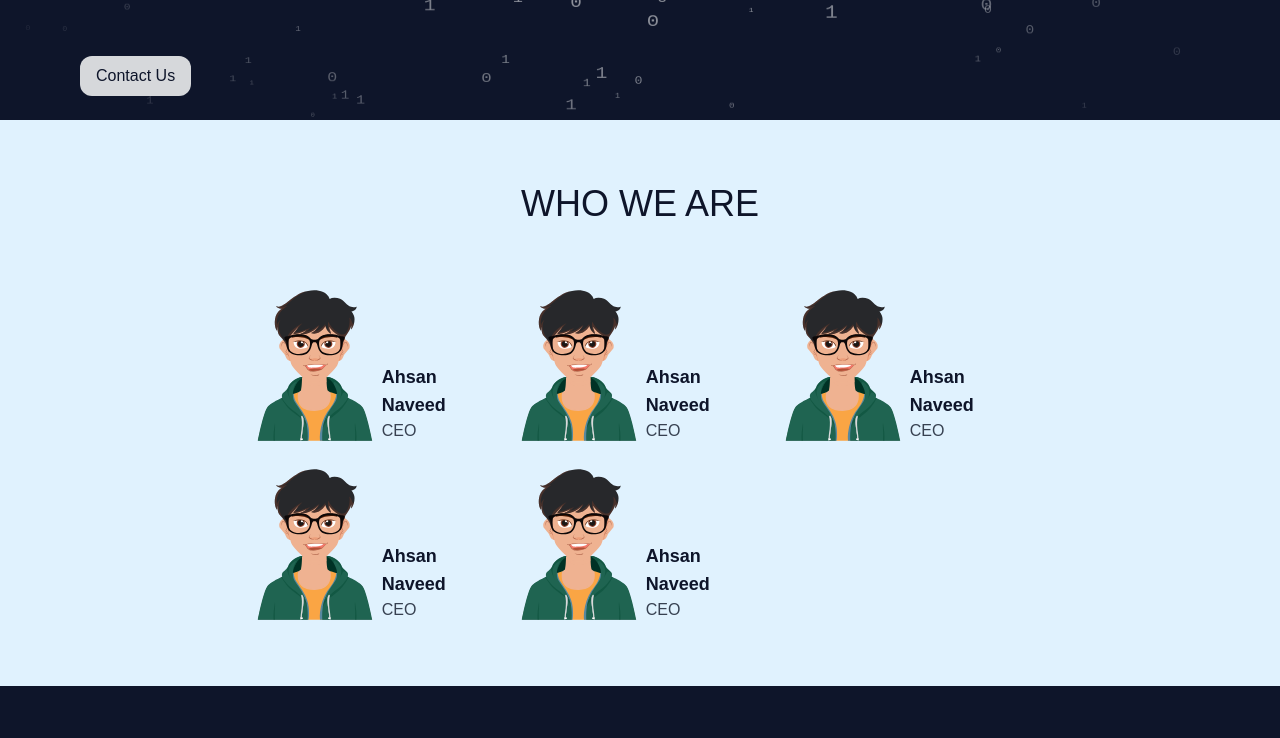
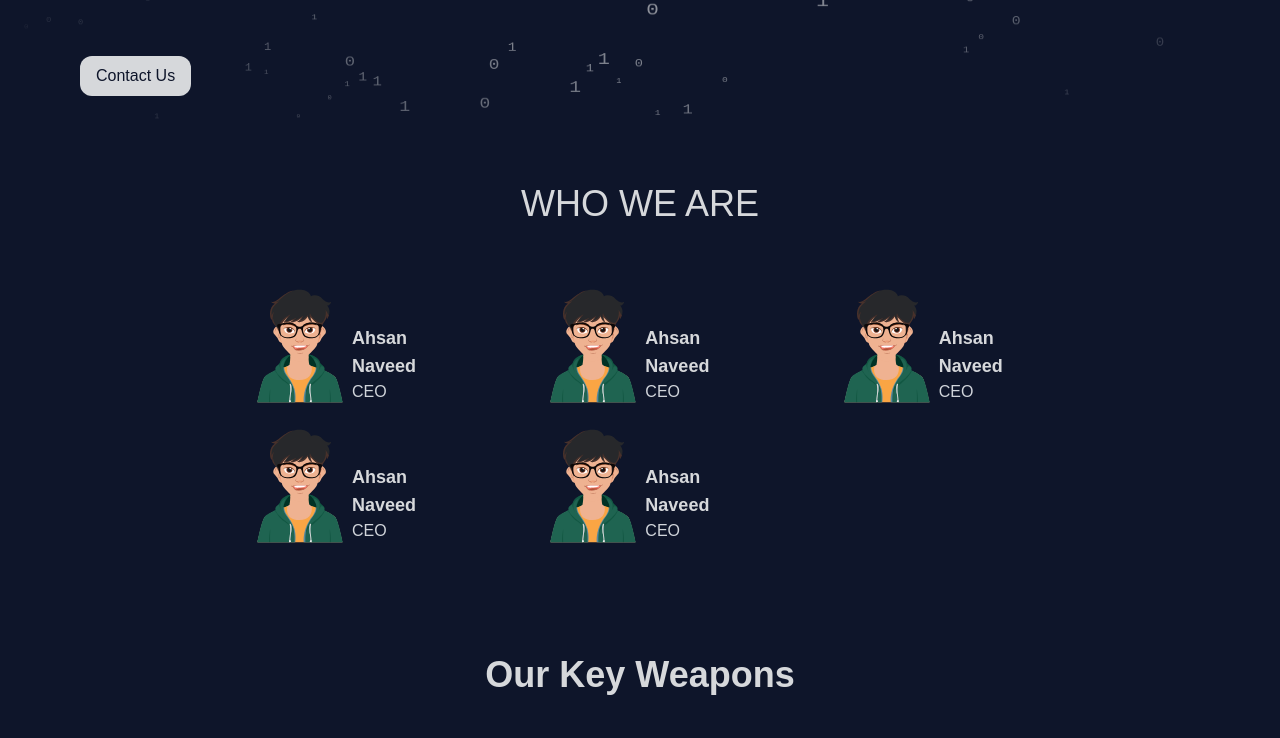
Before and after one commit to MannanTahir5/01labs, a Next.js app: page / in a window 1280 px wide. Shown: the part 540-1278 px from the top of the page. Built offline with nearby package versions, Linux system fonts and the light colour scheme.

Commit message:
Add avatars and change color

```diff
--- a/app/layout.tsx
+++ b/app/layout.tsx
@@ -17,7 +17,7 @@ const geistMono = Geist_Mono({
 });
 
 export const metadata: Metadata = {
-  title: "Create Next App",
+  title: "01labs",
   description: "Generated by create next app",
 };
 
--- a/app/page.tsx
+++ b/app/page.tsx
@@ -105,12 +105,12 @@ export default function Page() {
         </div>
       </div>
         </BinaryAnimation>
-      <div className='flex flex-col items-center h-fit py-16 text-primary bg-sky-100'>
+      <div className='flex flex-col items-center h-fit py-16 text-secondary bg-primary'>
         <h1 className='text-4xl mb-16'>WHO WE ARE</h1>
         {/* <p className='mt-10 text-xl text-center p-4 sm:px-64'>We don’t just develop software—we create intelligent, data-driven solutions that power businesses.At Zero1Lab, we harness the power of AI, intelligent automation, and cloud innovation to revolutionize
           efficiency, accelerate growth, and redefine what’s possible for your business
         </p> */}
-         <div className="grid grid-cols-2 sm:grid-cols-3 justify-center items-center w-screen px-64 gap-6 text-center">
+         <div className="grid grid-cols-2 sm:grid-cols-3 justify-center items-center px-64 gap-y-6 gap-x-28 text-center">
             {avatars.map((avatar) => (
               <div key={avatar.id} className="flex items-end space-2">
                 <div className="w-32">
@@ -124,7 +124,7 @@ export default function Page() {
                 </div>
                 <div className="pl-2 text-left">
                   <p className="font-semibold text-lg">{avatar.name}</p>
-                  <p className="text-gray-700">{avatar.role}</p>
+                  <p className="text-gray-300">{avatar.role}</p>
                 </div>
               </div>
             ))}
```
